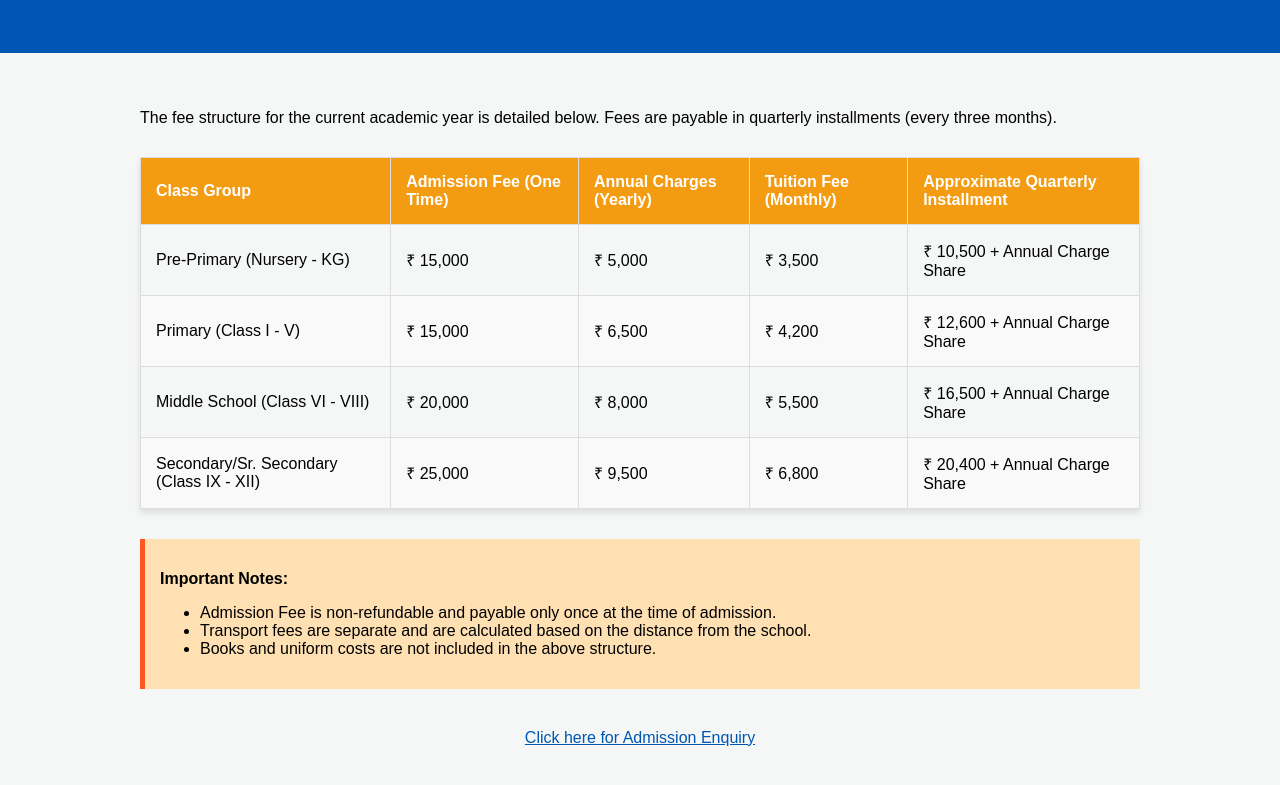
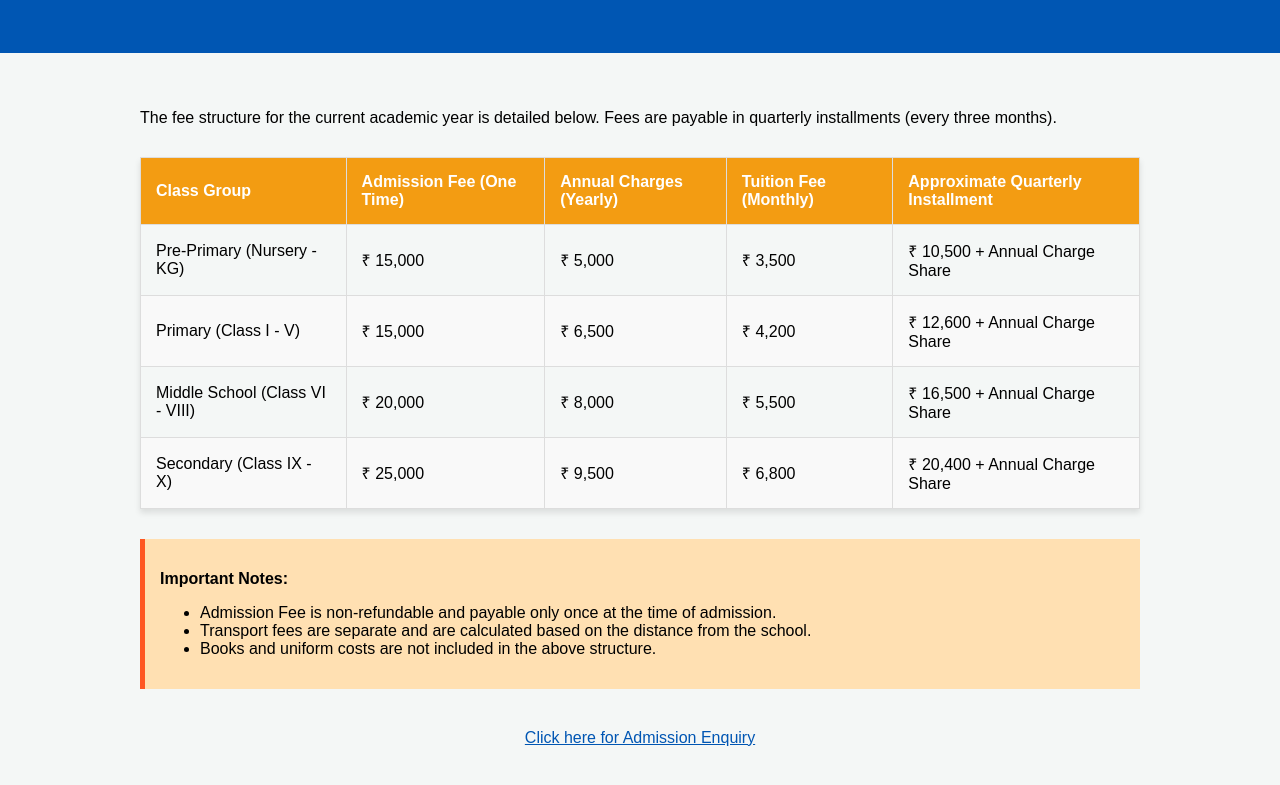
Before and after one commit to Darshan-Jha06/national-delhi-public-school01, a plain HTML site: page fee_structure.html in a window 1280 px wide. Shown: the part 141-926 px from the top of the page. Drawn offline with Linux system fonts and the light colour scheme.

Commit message:
Update fee_structure.html

```diff
--- a/fee_structure.html
+++ b/fee_structure.html
@@ -84,7 +84,7 @@
                     <td>₹ 16,500 + Annual Charge Share</td>
                 </tr>
                 <tr>
-                    <td>Secondary/Sr. Secondary (Class IX - XII)</td>
+                    <td>Secondary (Class IX - X)</td>
                     <td>₹ 25,000</td>
                     <td>₹ 9,500</td>
                     <td>₹ 6,800</td>
@@ -106,4 +106,5 @@
     </div>
 
     </body>
+
 </html>
```
